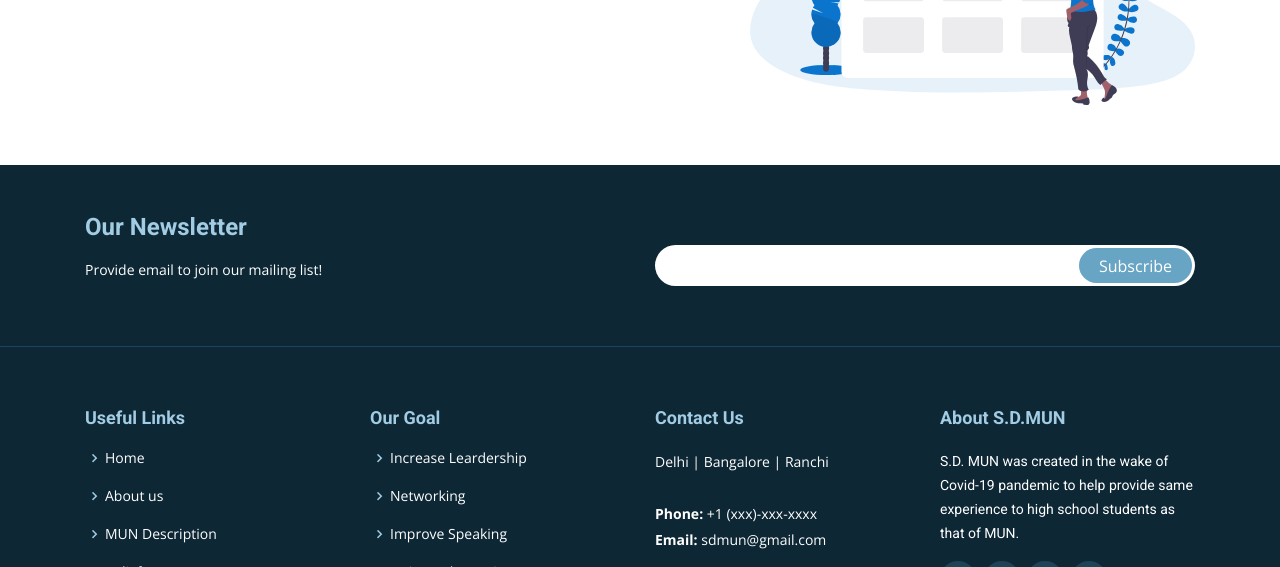
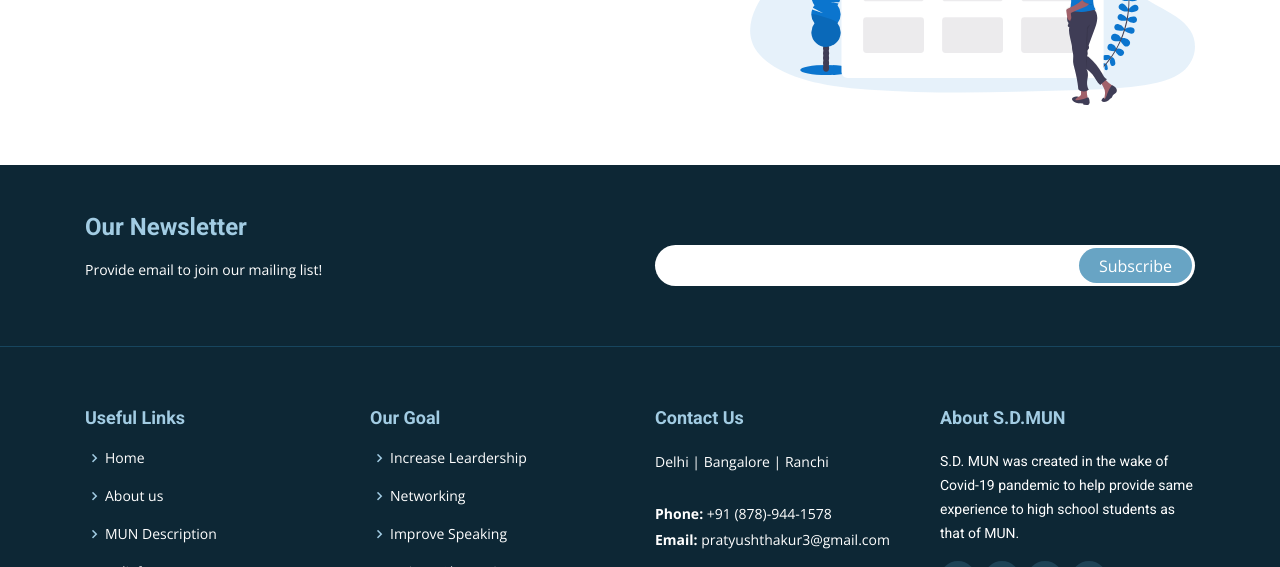
Before and after one commit to cyber-lgt/sdmun.github.io, a plain HTML site: page index.html in a window 1280 px wide. Shown: the part 3209-3776 px from the top of the page. Drawn offline with nearby package versions, Linux system fonts and the light colour scheme.

Commit message:
Update index.html

```diff
--- a/index.html
+++ b/index.html
@@ -321,8 +321,8 @@
             <p>
               Delhi | Bangalore | Ranchi  <br>
               <br>
-              <strong>Phone:</strong> +1 (xxx)-xxx-xxxx<br>
-              <strong>Email:</strong> sdmun@gmail.com<br>
+              <strong>Phone:</strong> +91 (878)-944-1578<br>
+              <strong>Email:</strong> pratyushthakur3@gmail.com<br>
             </p>
 
           </div>
```
